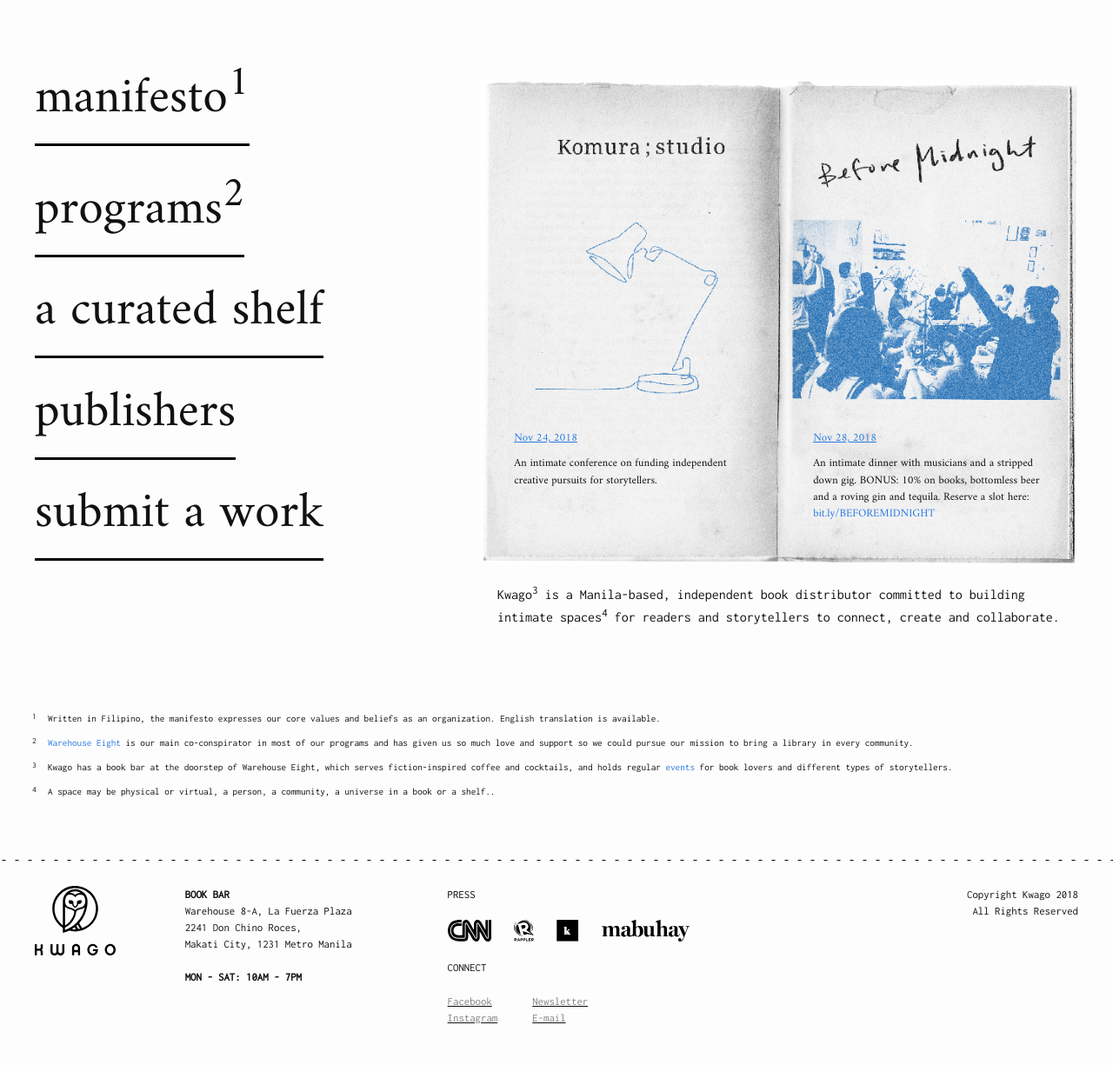
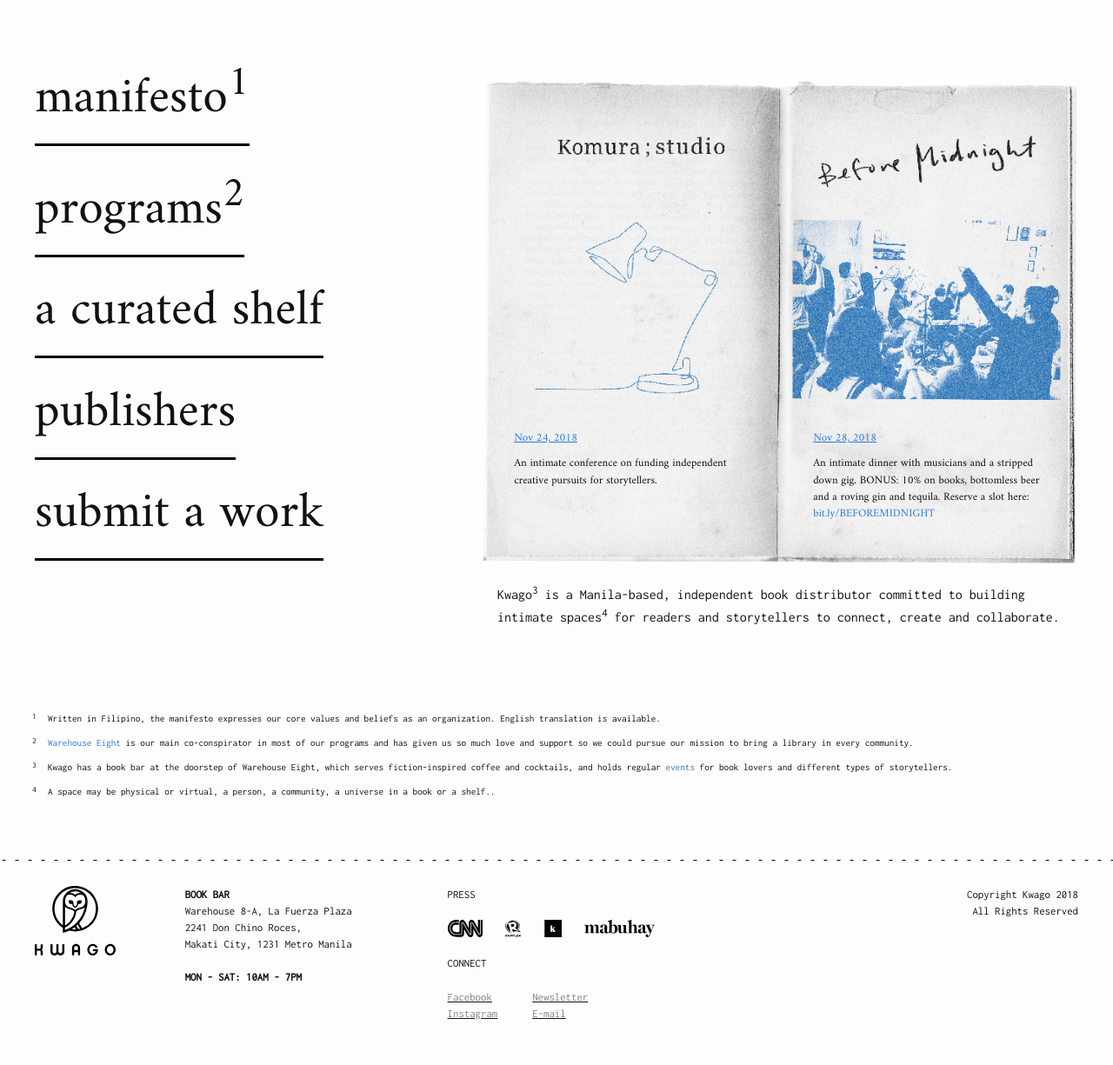
Before and after one commit to patsylala/kwago-siteleaf, a Jekyll site: the page built from index.md, in a window 1280 px wide. Shown: the whole page at 87% size. Built offline with Jekyll 4.4.1, drawn with Linux system fonts in a browser that asks for light colours.

Commit message:
fix links and style edits

```diff
--- a/_includes/footer.html
+++ b/_includes/footer.html
@@ -20,12 +20,12 @@
     </div>
     <div class="flex-child">
       <ul>
-        <li><a href="">PRESS</a></li>
+        <li>PRESS</li>
           <div class="logo-table">
-            <a href="http://cnnphilippines.com/life/culture/literature/2018/06/07/independent-bookstore-philippines.html"><img src="assets/cnn-logo.svg" alt=""></a>
-            <a href="https://www.rappler.com/life-and-style/arts-and-culture/196588-kwago-book-bar-warehouse-eight-makati"><img src="assets/rappler-logo.svg" alt=""></a>
-            <a href="https://issuu.com/kanto_mag/docs/kanto_no._2_2018"><img src="assets/kanto-logo.svg" alt=""></a>
-            <a href="https://ink-global.com/emagazines/mabuhay/758/april-2018/"><img src="assets/mabuhay-logo.svg" alt=""></a>
+            <a href="http://cnnphilippines.com/life/culture/literature/2018/06/07/independent-bookstore-philippines.html"><img src="../assets/cnn-logo.svg" alt=""></a>
+            <a href="https://www.rappler.com/life-and-style/arts-and-culture/196588-kwago-book-bar-warehouse-eight-makati"><img src="../assets/rappler-logo.svg" alt=""></a>
+            <a href="https://issuu.com/kanto_mag/docs/kanto_no._2_2018"><img src="../assets/kanto-logo.svg" alt=""></a>
+            <a href="https://ink-global.com/emagazines/mabuhay/758/april-2018/"><img src="../assets/mabuhay-logo.svg" alt=""></a>
           </div>
         <li>CONNECT</li>
         <div class="social-table">
--- a/_sass/minima/_layout.scss
+++ b/_sass/minima/_layout.scss
@@ -371,7 +371,7 @@
       }
       @include media-query($on-palm) {
         height: 27vw;
-        font-size: 2vw;
+        font-size: 1.9vw;
       }
     }
   }
@@ -436,10 +436,10 @@
 }
 
 .logo-table img{
-  height: 25px;
+  height: 20px;
   padding: 0 20px 20px 0;
   @include media-query($on-palm) {
-    height: 30px;
+    height: 25px;
     padding: 0 10px 20px 10px;
   }
 }
--- a/css/main.css
+++ b/css/main.css
@@ -478,7 +478,7 @@
       @media screen and (max-width: 750px) {
         .board-section .bulletin-board .bulletin-text {
           height: 27vw;
-          font-size: 2vw; } }
+          font-size: 1.9vw; } }
 
 .contact-info {
   box-sizing: border-box;
@@ -524,11 +524,11 @@
     height: 80px; }
 
 .logo-table img {
-  height: 25px;
+  height: 20px;
   padding: 0 20px 20px 0; }
   @media screen and (max-width: 750px) {
     .logo-table img {
-      height: 30px;
+      height: 25px;
       padding: 0 10px 20px 10px; } }
 
 .social-table {
```
Also changed, not shown: 11 other files.
